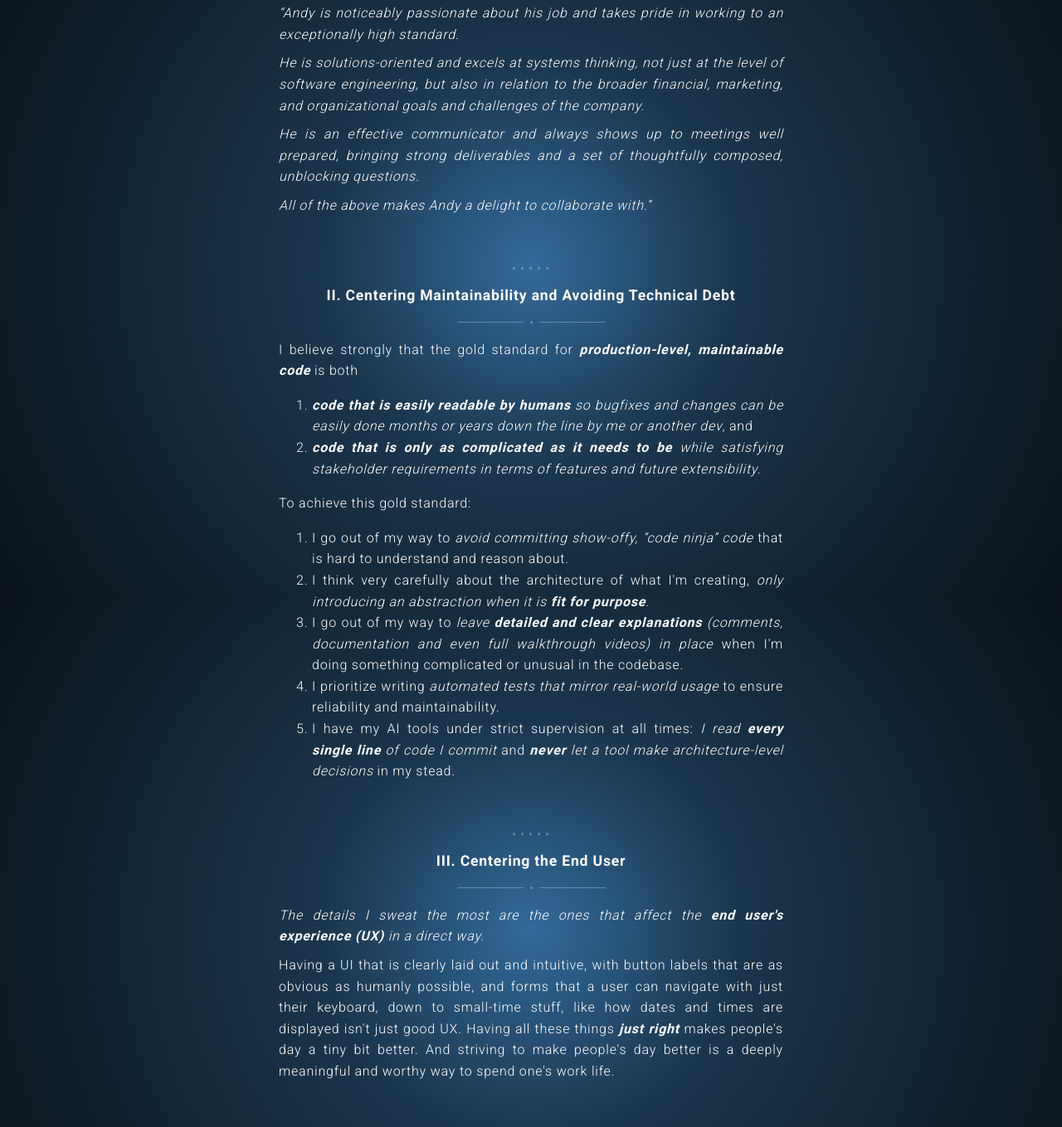
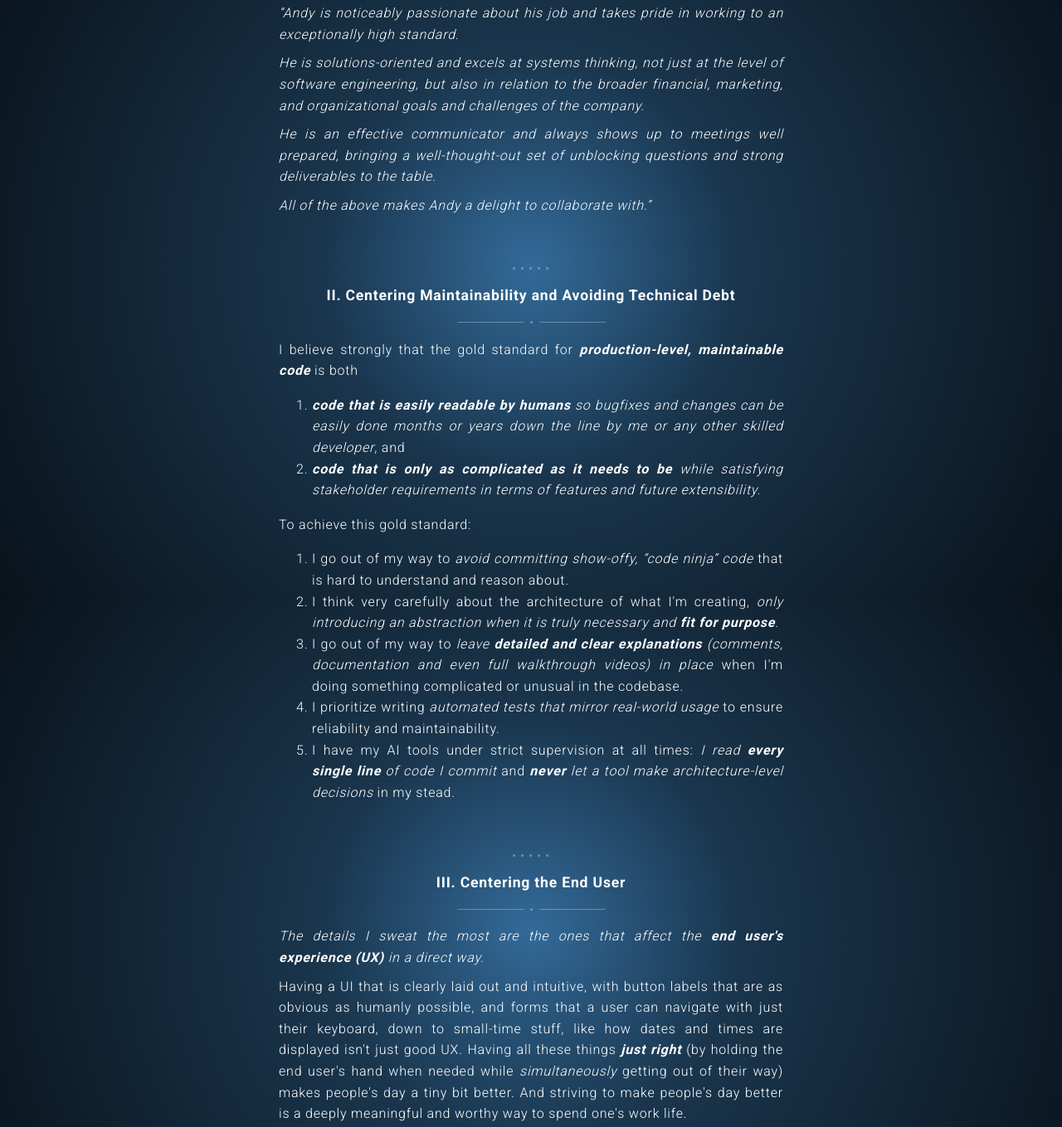
Before and after one commit to iamgrid/portfolio-2025, a website built with webpack: page src/index.html in a window 1280 px wide. Shown: the part 2480-3839 px from the top of the page at 83% size. Built offline with nearby package versions, Linux system fonts and the light colour scheme.

Commit message:
More language tweaks

```diff
--- a/src/index.html
+++ b/src/index.html
@@ -326,8 +326,8 @@
 					<p>
 						<i>
 							He is an effective communicator and always shows up to meetings
-							well prepared, bringing strong deliverables and a set of
-							thoughtfully composed, unblocking questions.</i
+							well prepared, bringing a well-thought-out set of unblocking
+							questions and strong deliverables to the table.</i
 						>
 					</p>
 					<p>
@@ -343,7 +343,7 @@
 							<i
 								><b>code that is easily readable by humans</b> so bugfixes and
 								changes can be easily done months or years down the line by me
-								or another dev</i
+								or any other skilled developer</i
 							>, and
 						</li>
 						<li>
@@ -365,7 +365,7 @@
 							I think very carefully about the architecture of what I'm
 							creating,
 							<i
-								>only introducing an abstraction when it is
+								>only introducing an abstraction when it is truly necessary and
 								<b>fit for purpose</b></i
 							>.
 						</li>
@@ -401,9 +401,11 @@
 						labels that are as obvious as humanly possible, and forms that a
 						user can navigate with just their keyboard, down to small-time
 						stuff, like how dates and times are displayed isn't just good UX.
-						Having all these things <i><b>just right</b></i> makes people's day
-						a tiny bit better. And striving to make people's day better is a
-						deeply meaningful and worthy way to spend one's work life.
+						Having all these things <i><b>just right</b></i> (by holding the end
+						user's hand when needed while <i>simultaneously</i> getting out of
+						their way) makes people's day a tiny bit better. And striving to
+						make people's day better is a deeply meaningful and worthy way to
+						spend one's work life.
 					</p>
 					<h2>IV. Centering Mental Health</h2>
 					<p>
@@ -415,8 +417,8 @@
 					<p>
 						I know and accept that there are situations where “crunch time” is
 						genuinely unavoidable, and I'm okay taking one for the team when
-						needed. But I'm not open to compromising my own health by working
-						under tight deadlines week in and week out.
+						needed. But I'm not open to risking my own health by working under
+						uncompromising deadlines week in and week out.
 					</p>
 					<p>
 						I understand that a majority of managers in our industry prefer to
@@ -802,7 +804,7 @@
 													<div>Figma</div>
 												</div>
 											</td>
-											<td>1 month</td>
+											<td>2 weeks</td>
 										</tr>
 										<tr>
 											<td>
```
